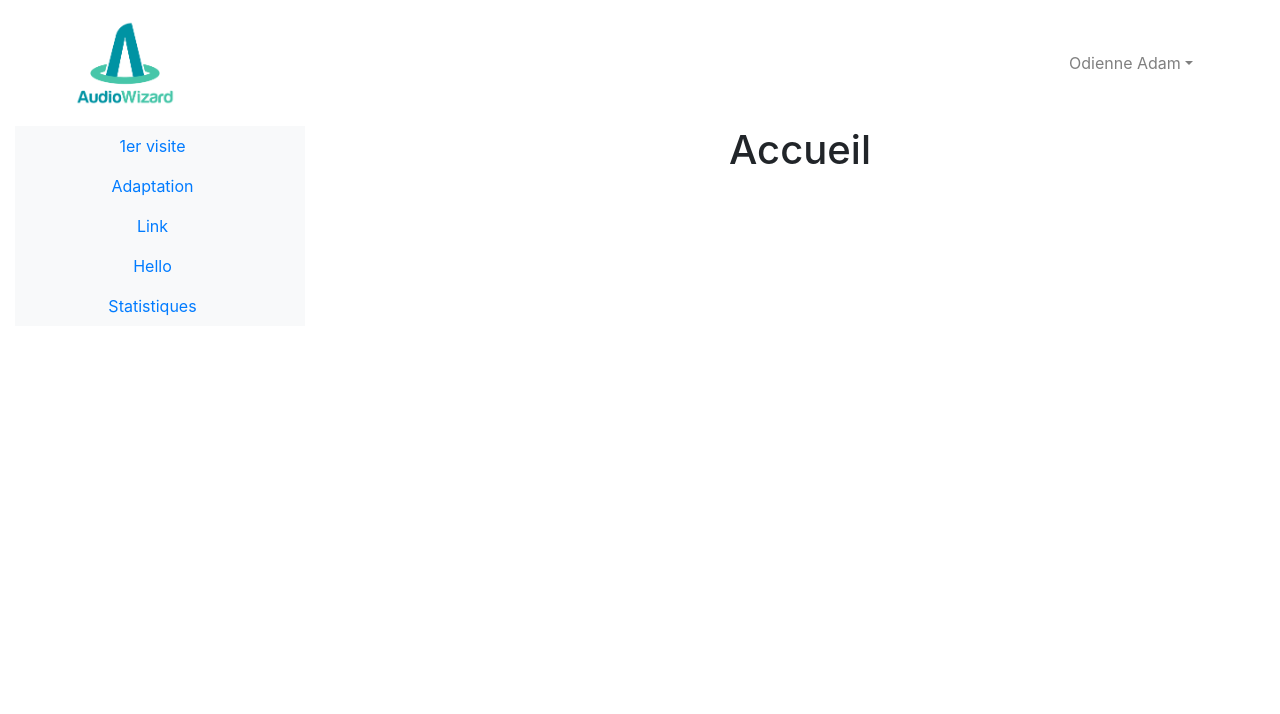
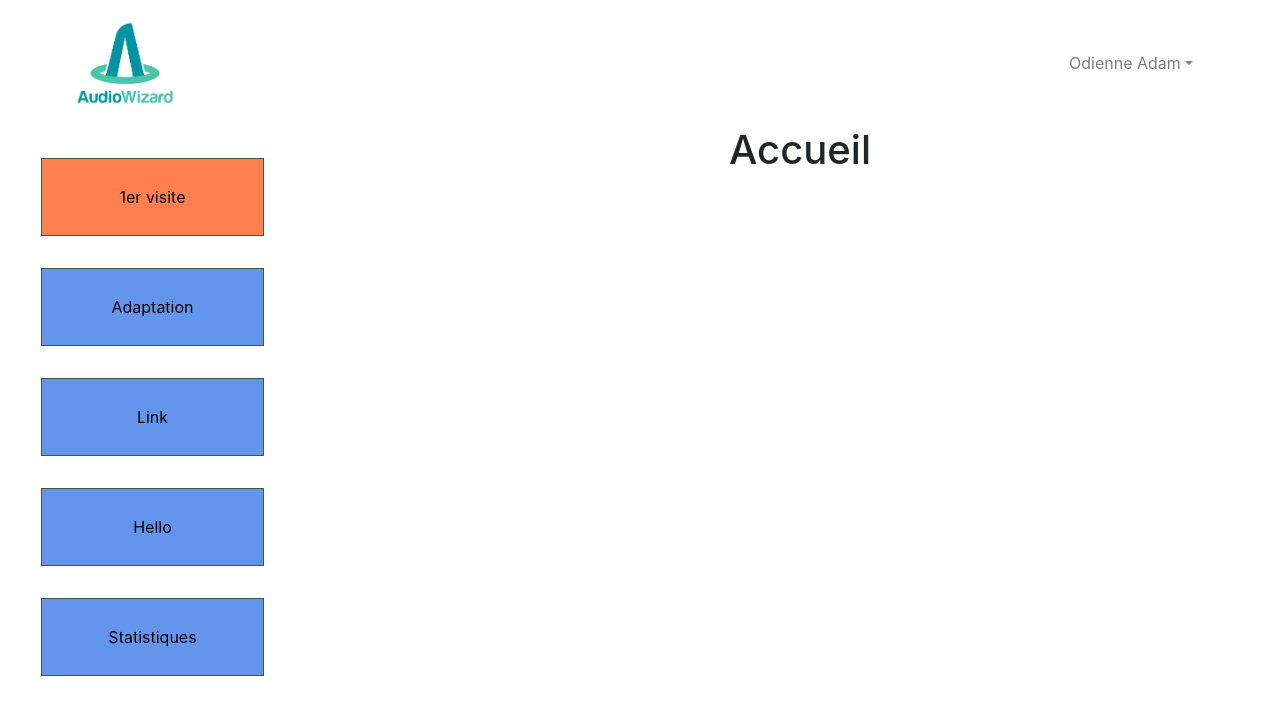
Before and after one commit to Odienne/react-audioWizard, a React (Create React App) app: page / in a window 1280 px wide. Shown: the top 714 px of the page. Built offline with nearby package versions, Linux system fonts and the light colour scheme.

Commit message:
Ajout de style sur le LeftNav

```diff
--- a/package.json
+++ b/package.json
@@ -9,6 +9,7 @@
     "bootstrap": "^4.5.2",
     "react": "^16.13.1",
     "react-bootstrap": "^1.3.0",
+    "react-bootstrap-icons": "^1.0.0",
     "react-dom": "^16.13.1",
     "react-router": "^5.2.0",
     "react-router-dom": "^5.2.0",
--- a/src/App.css
+++ b/src/App.css
@@ -1,38 +1,3 @@
 .App {
   text-align: center;
 }
-
-.App-logo {
-  height: 40vmin;
-  pointer-events: none;
-}
-
-@media (prefers-reduced-motion: no-preference) {
-  .App-logo {
-    animation: App-logo-spin infinite 20s linear;
-  }
-}
-
-.App-header {
-  background-color: #282c34;
-  min-height: 100vh;
-  display: flex;
-  flex-direction: column;
-  align-items: center;
-  justify-content: center;
-  font-size: calc(10px + 2vmin);
-  color: white;
-}
-
-.App-link {
-  color: #61dafb;
-}
-
-@keyframes App-logo-spin {
-  from {
-    transform: rotate(0deg);
-  }
-  to {
-    transform: rotate(360deg);
-  }
-}
--- /dev/null
+++ b/src/components/Item.js
@@ -0,0 +1,13 @@
+import React from 'react';
+
+import {Nav, Navbar} from 'react-bootstrap';
+
+export default class LeftNav extends React.Component {
+    render() {
+        return (
+                    <Nav.Item className="menu-item">
+                        <Nav.Link eventKey={this.props.href} href={this.props.href}> {this.props.text} </Nav.Link>
+                    </Nav.Item>
+        );
+    }
+}
--- /dev/null
+++ b/src/components/LeftNav.css
@@ -0,0 +1,14 @@
+.menu-item {
+  margin: 32px 26px;
+}
+.menu-item a {
+  background-color: cornflowerblue;
+  border: 1px solid #454;
+  color: #000;
+  padding: 26px 32px;
+}
+.menu-item a.active {
+  background-color: coral;
+}
+
+/*# sourceMappingURL=LeftNav.css.map */
--- a/src/components/LeftNav.js
+++ b/src/components/LeftNav.js
@@ -1,26 +1,19 @@
 import React from 'react';
+import './LeftNav.css';
+
+import Item from './Item'
+
 import {Nav, Navbar} from 'react-bootstrap';
 
 export default class LeftNav extends React.Component {
     render() {
         return (
-                <Nav className="col-md-12  d-md-block bg-light sidebar"
-                     activeKey="/home">
-                    <Nav.Item>
-                        <Nav.Link href="/visite">1er visite</Nav.Link>
-                    </Nav.Item>
-                    <Nav.Item>
-                        <Nav.Link>Adaptation</Nav.Link>
-                    </Nav.Item>
-                    <Nav.Item>
-                        <Nav.Link>Link</Nav.Link>
-                    </Nav.Item>
-                    <Nav.Item>
-                        <Nav.Link>Hello</Nav.Link>
-                    </Nav.Item>
-                    <Nav.Item>
-                        <Nav.Link>Statistiques</Nav.Link>
-                    </Nav.Item>
+                <Nav className="col-md-12 d-md-block" activeKey="/visite">
+                    <Item href="/visite" text="1er visite"/>
+                    <Item href="#adaptation" text="Adaptation"/>
+                    <Item href="#Link" text="Link"/>
+                    <Item href="#Hello" text="Hello"/>
+                    <Item href="#Statistiques" text="Statistiques"/>
                 </Nav>
         );
     }
--- /dev/null
+++ b/src/components/LeftNav.scss
@@ -0,0 +1,14 @@
+.menu-item {
+  margin: 32px 26px;
+
+  a {
+    background-color: cornflowerblue;
+    border: 1px solid #454;
+    color: #000;
+    padding: 26px 32px;
+
+    &.active {
+      background-color: coral;
+    }
+  }
+}
```
Also changed, not shown: 2 other files (tests, documents, lock files or other folders).
